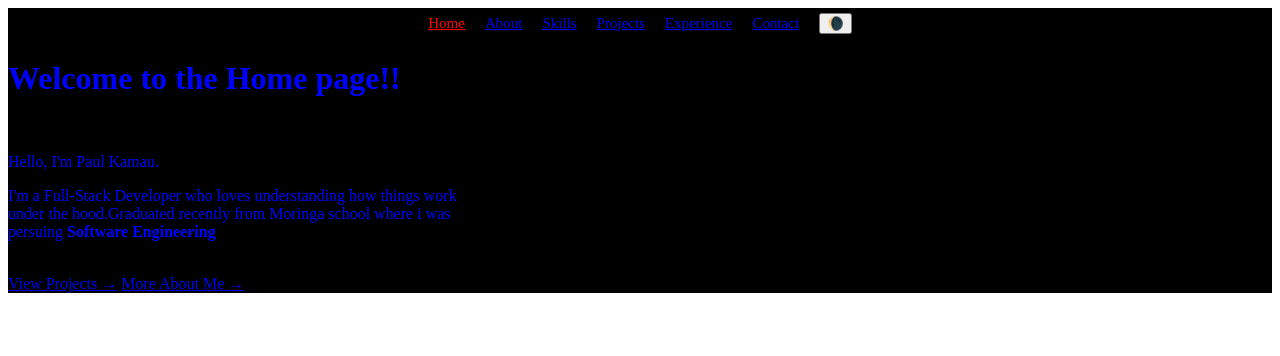
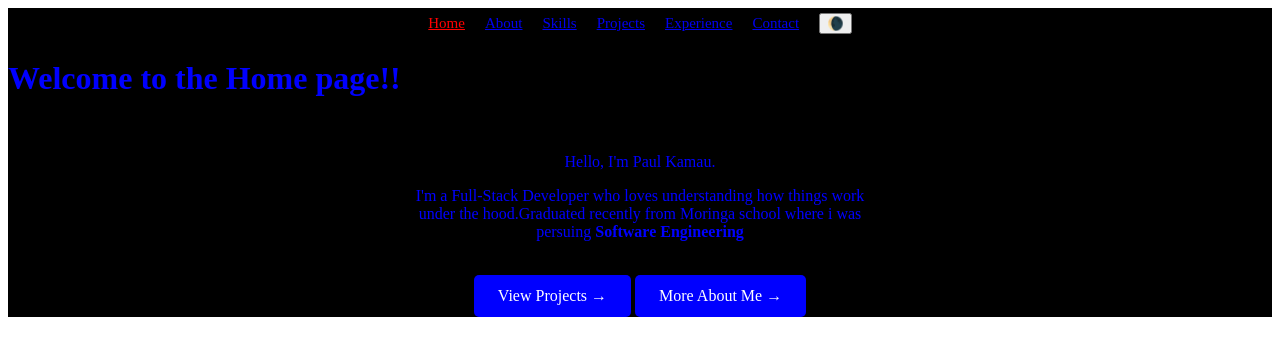
Before and after one commit to kamaukimani/portfolio-website, a React (Vite) app: page / in a window 1280 px wide. Shown: the top 356 px of the page. Built offline with nearby package versions, Linux system fonts and the light colour scheme.

Commit message:
add styles to the Home component

```diff
--- a/src/index.css
+++ b/src/index.css
@@ -21,3 +21,17 @@
 .color {
     color: blue;
 }
+#home {
+    text-align: center;
+}
+
+.btn {
+    display: inline-block;
+    padding: 12px 24px;
+    background-color: blue;
+    color: white;
+    text-decoration: none;
+    border-radius: 5px;
+    cursor: pointer;
+
+}
```
